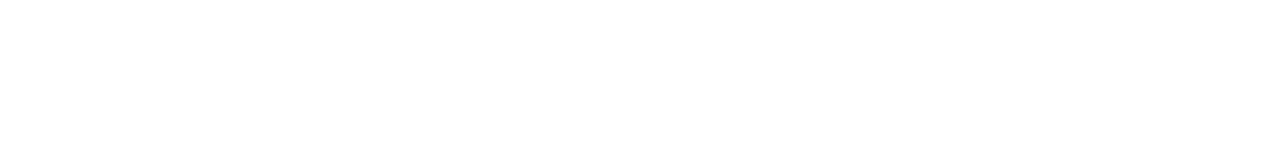
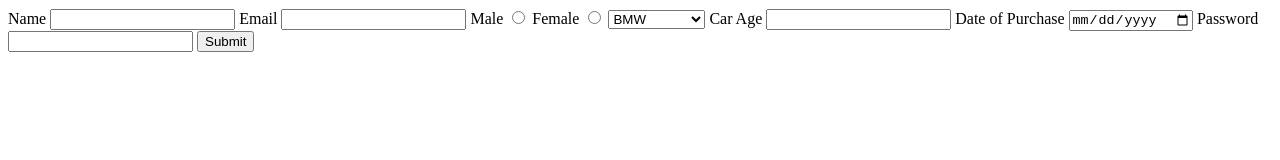
Before and after one commit to acciojob/car-insurance-form-vikrampratap2002, a website: page main.html in a window 1280 px wide. Drawn offline with Linux system fonts and the light colour scheme.

Commit message:
created a submission

```diff
--- a/main.html
+++ b/main.html
@@ -8,6 +8,28 @@
 
 <body>
 	<!-- the entire body must be written by student -->
+	<form method="post">
+		<label for="name">Name</label>
+		<input id="name" type="text" required>
+		<label for="email">Email</label>
+		<input id="email" type="email" required>
+		<label for="gender">Male</label>
+		<input id="gender" type="radio" name="gender" required>
+		<label for="gender_f">Female</label>
+		<input id="gender_f" type="radio" name="gender" required>
+		<select id="cars">
+			<option>BMW</option>
+			<option>AUDI</option>
+			<option>MERCEDEZ</option>
+		</select>
+		<label for="carage">Car Age</label>
+		<input id="carage" type="number" required>
+		<label for="dop">Date of Purchase</label>
+		<input id="dop" type="date" required>
+		<label for="password">Password</label>
+		<input id="password" type="password" required>
+		<button type="submit">Submit</button>
+	</form>
     <script type="text/javascript" src="./script.js">
 </script>
 
```
